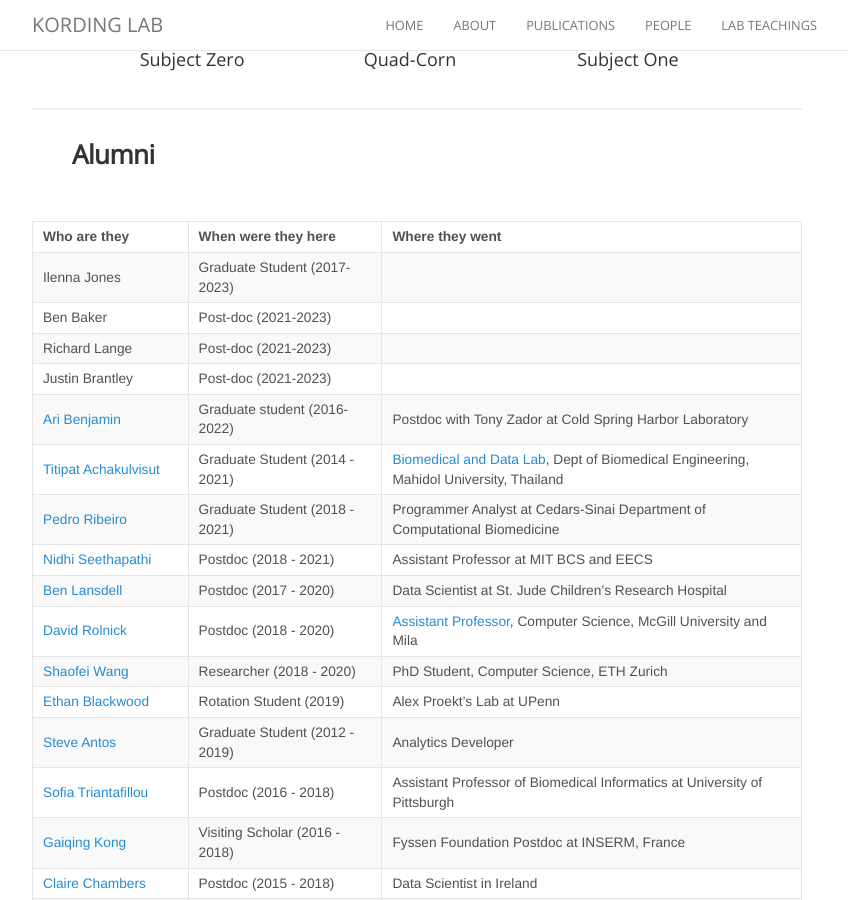
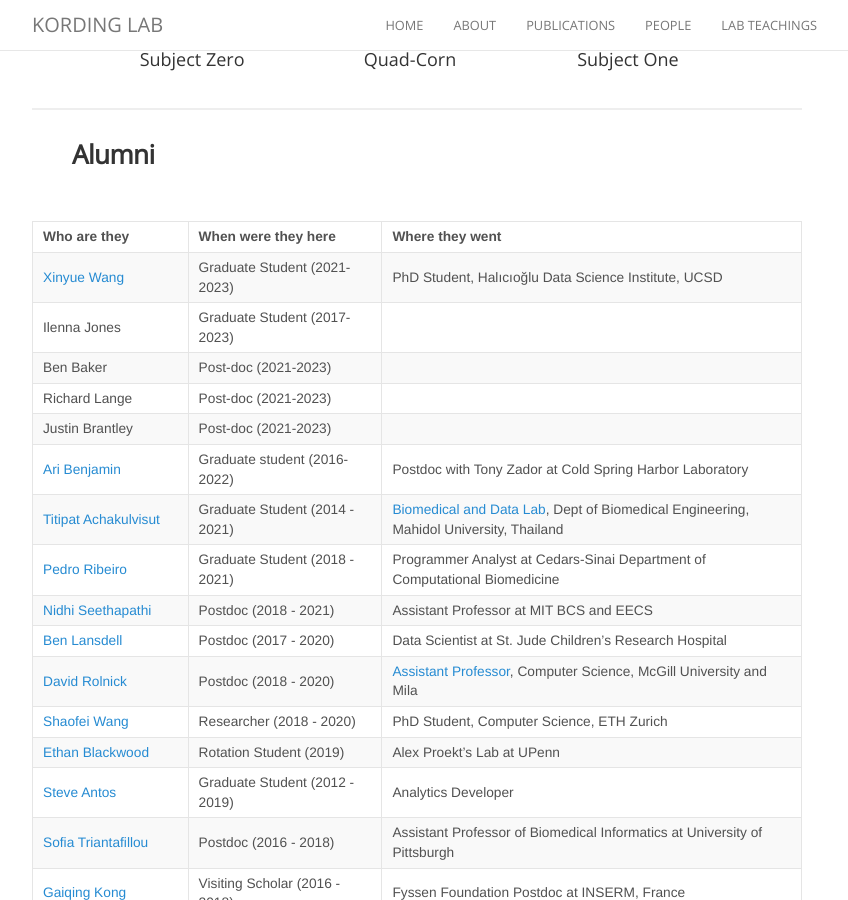
Before and after one commit to KordingLab/KordingLab.github.io, a Jekyll site: the page built from people.md, in a window 1280 px wide and 900 px high, scrolled down 1676 px. Shown: the whole window, without its empty margins (223-1071 px from the left). Built offline with Jekyll 4.4.1, drawn with Linux system fonts in a browser that asks for light colours; nearby versions of some CDN libraries; comment, search, counter and statistics services are not loaded.

Commit message:
Update Xinyue Wang as alumni in people.md

```diff
--- a/people.md
+++ b/people.md
@@ -58,6 +58,7 @@ permalink: /people/
 
 | Who are they | When were they here | Where they went |
 | :------------- |:-------------| :-----------|
+| [Xinyue Wang](https://www.charonwangg.com/) | Graduate Student (2021-2023) | PhD Student, Halıcıoğlu Data Science Institute, UCSD |
 | Ilenna Jones | Graduate Student (2017-2023) |
 | Ben Baker | Post-doc (2021-2023) |
 | Richard Lange | Post-doc (2021-2023) | |
```
